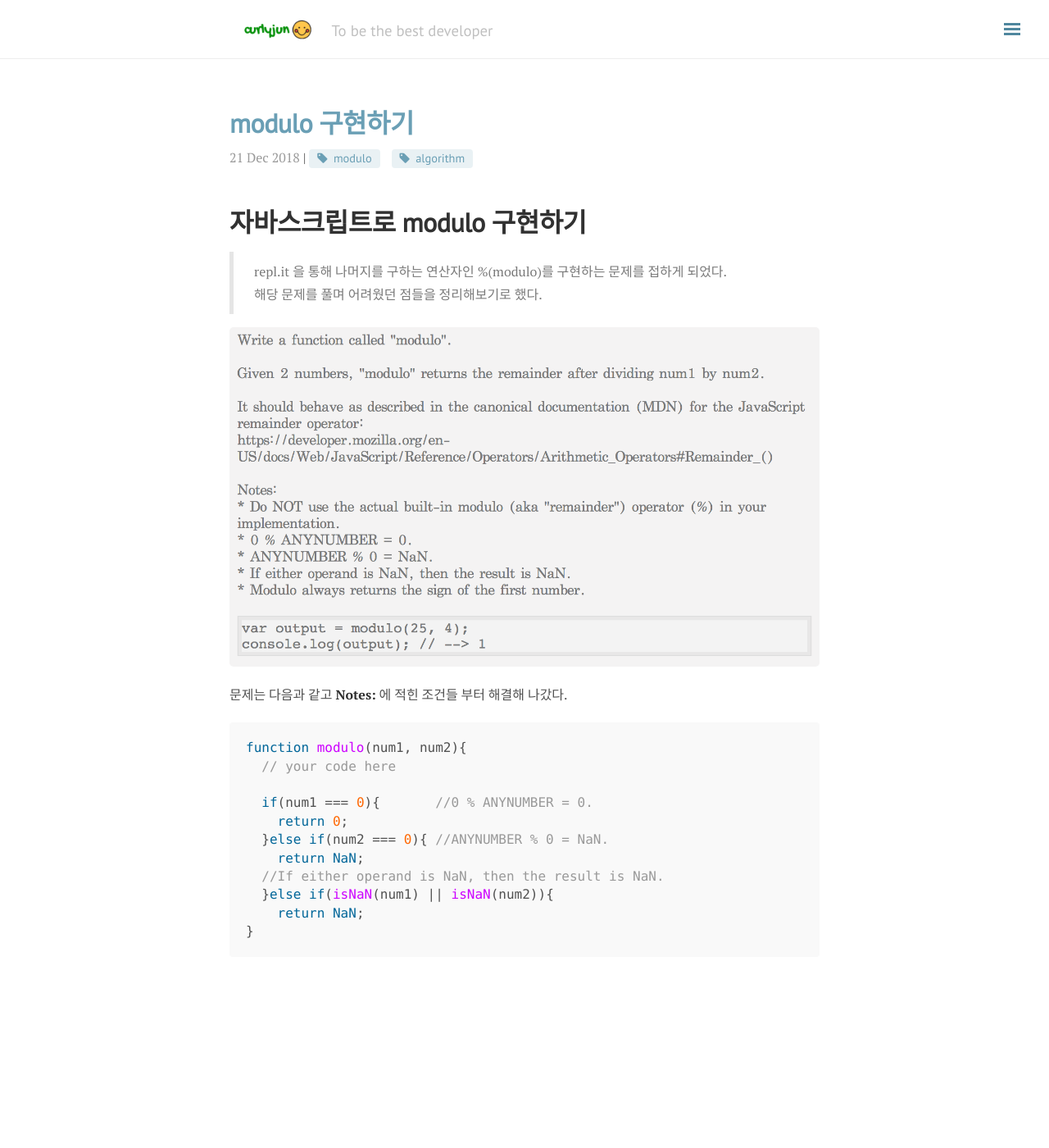
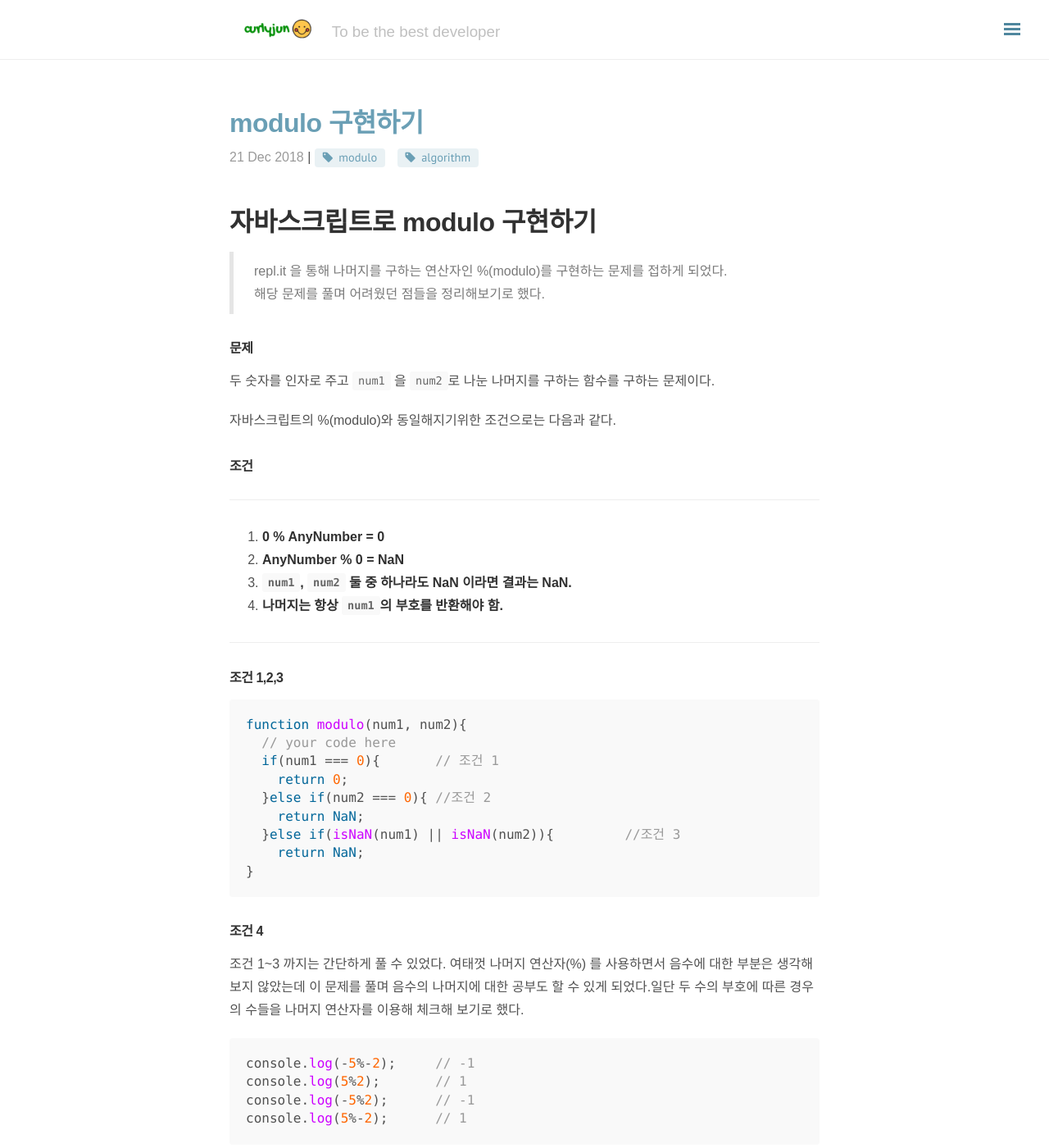
Before and after one commit to curlyjun/legacy__blog, a Jekyll site: the page built from _posts/Algorithm/2018-12-21-modulo.md, in a window 1280 px wide and 1400 px high. Shown: the whole window at 82% size. Built offline with Jekyll 4.4.1, drawn with Linux system fonts in a browser that asks for light colours; nearby versions of some CDN libraries; comment, search, counter and statistics services are not loaded; some of the changed text lies outside the part shown.

Commit message:
added post and set blog

````diff
--- a/_config.yml
+++ b/_config.yml
@@ -26,7 +26,7 @@ version: 1.0.0
 author:
   name: curlyjun(SEONGJUN PARK)
   description: 풀스택 개발자를 꿈꾸는 사람입니다.
-  gravatar:  # md5 hash of your email address
+  gravatar:  73E6D5BCA29DD715ED98A2F1345CA405 # md5 hash of your email address
   contact:
     #linkedin:
     github:    https://github.com/curlyjun
@@ -62,3 +62,6 @@ hero:
 mathjax: true # whether support mathjax
 google_analytics_token: 'UA-00000000-1' # leave blank if you don't want google analytics
 disqus_short_name: 'curlyjun.github.io' # leave blank if you don't want disqus
+
+#Google fonts
+google_fonts: "Nanum+Gothic:400,700"
--- a/_includes/sidebar.html
+++ b/_includes/sidebar.html
@@ -7,8 +7,8 @@
   <div class="sidebar-item">
     <div class="sidebar-personal-info">
       <div class="sidebar-personal-info-section">
-        <a href="http://gravatar.com/{{ site.author.gravatar }}">
-          <img src="http://www.gravatar.com/avatar/{{ site.author.gravatar }}?s=350" title="View on Gravatar" alt="View on Gravatar" />
+        <a href="http://curlyjun.github.com">
+          <img src=/public/profile.png />
         </a>
       </div>
       <div class="sidebar-personal-info-section">
--- a/_posts/Algorithm/2018-12-21-modulo.md
+++ b/_posts/Algorithm/2018-12-21-modulo.md
@@ -10,22 +10,87 @@ comments: true
 
 > repl.it 을 통해 나머지를 구하는 연산자인 %(modulo)를 구현하는 문제를 접하게 되었다. 해당 문제를 풀며 어려웠던 점들을 정리해보기로 했다.
 
+### **문제**
 
+두 숫자를 인자로 주고 `num1` 을   `num2`로 나눈 나머지를 구하는 함수를 구하는 문제이다.
 
-![](/assets/images/post_img/algorithm/modulo.png)
+자바스크립트의 %(modulo)와 동일해지기위한 조건으로는 다음과 같다.
 
-문제는 다음과 같고 **Notes:** 에 적힌 조건들 부터 해결해 나갔다.
+### 조건
+
+---
+
+1. **0 % AnyNumber = 0**
+2. **AnyNumber % 0 = NaN**
+3. **`num1`, `num2` 둘 중 하나라도 NaN 이라면 결과는 NaN.**
+4. **나머지는 항상 `num1`의 부호를 반환해야 함.**
+
+---
+
+### 조건 1,2,3
 
 ```javascript
 function modulo(num1, num2){
   // your code here
-
-  if(num1 === 0){	//0 % ANYNUMBER = 0.
+  if(num1 === 0){	// 조건 1
     return 0;
-  }else if(num2 === 0){	//ANYNUMBER % 0 = NaN.
+  }else if(num2 === 0){	//조건 2
     return NaN;
-  //If either operand is NaN, then the result is NaN.
-  }else if(isNaN(num1) || isNaN(num2)){
+  }else if(isNaN(num1) || isNaN(num2)){		//조건 3
     return NaN;
 }
 ```
+
+### 조건 4
+
+조건 1~3 까지는 간단하게 풀 수 있었다. 여태껏 나머지 연산자(%) 를 사용하면서 음수에 대한 부분은 생각해보지 않았는데 이 문제를 풀며 음수의 나머지에 대한 공부도 할 수 있게 되었다.일단 두 수의 부호에 따른 경우의 수들을 나머지 연산자를 이용해 체크해 보기로 했다.
+
+```js
+console.log(-5%-2);	// -1
+console.log(5%2);	// 1
+console.log(-5%2);	// -1
+console.log(5%-2);	// 1
+```
+
+각 수의 부호에 따라 나올수 있는 경우의 수는 이처럼 총 네 가지이다. 결과를 보는 바와 같이 x % y 로 가정했을 때, **y의 부호가 어떤 부호를 갖든 x의 부호에 따라 나머지가 결정된다는 것**을 알 수 있었다. **따라서 \|x\| % \|y\| 의 나머지를 구한 후 x의 부호와 나머지의 부호를 같게 해주면 해결된다.**
+
+
+
+이를 해결하기 위해 조건문으로 num1이나 num2가 음수인지 할 수도 있지만 Math.abs()라는 절대값을 반환해주는 함수를 사용해 풀어보았다.
+
+### 최종 코드
+
+```js
+function modulo(num1, num2) {
+  // your code here
+  if(num1 === 0){
+    return 0;
+  }else if(num2 === 0){
+    return NaN;
+  }else if(isNaN(num1) || isNaN(num2)){
+    return NaN;
+  }else{
+    //몫 구하기
+    var quotient = Math.floor(Math.abs(num1)/Math.abs(num2));
+    //나머지 구하기
+    var remainder = Math.abs(num1) - (Math.abs(num2)*quotient);
+    //num1이 음수라면 나머지도 음수로 바꿔서 리턴
+    if(num1<0){
+    return remainder * -1;
+    }
+    //아니라면 나머지 리턴
+    return remainder;
+  }
+
+}
+
+var output = modulo(-5, 2);
+console.log(output);	//	-1
+
+console.log(-5%2);		//	-1
+
+```
+
+여러 방식으로 풀어보았지만 해당 방법이 가장 깔끔하고 내가 푼 방식 중엔 가장 % 연산자와 비슷하지 않을까 싶다.
+
+num1 - (num2* 몫) = 나머지
--- a/_scss/_config.scss
+++ b/_scss/_config.scss
@@ -30,3 +30,4 @@ $overlay-sidebar: false;
 $font-serif: "PT Serif", Georgia, "Times New Roman", serif;
 $font-sans: "PT Sans", Helvetica, Arial, sans-serif;
 $font-font-awesome: FontAwesome;
+$font-google: 'Nanum Gothic', sans-serif;
--- a/_scss/base/_global.scss
+++ b/_scss/base/_global.scss
@@ -9,7 +9,7 @@ body {
 }
 
 html {
-  font-family: $font-serif;
+  font-family: $font-google;
   text-rendering: optimizeLegibility;
 	-webkit-font-smoothing: antialiased;
 	-moz-osx-font-smoothing: grayscale;
@@ -19,7 +19,7 @@ html {
 }
 
 h1, h2, h3, h4, h5, h6 {
-  font-family: $font-sans;
+  font-family: $font-google;//$font-sans;
   font-weight: 400;
   color: $title-color;
   letter-spacing: -.025rem;
````
Also changed, not shown: assets/images/post_img/algorithm/modulo.png (deleted), 1 other file.
